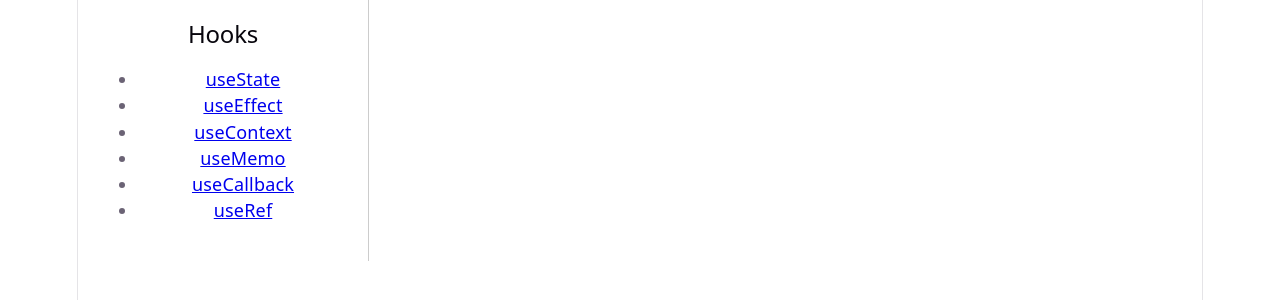
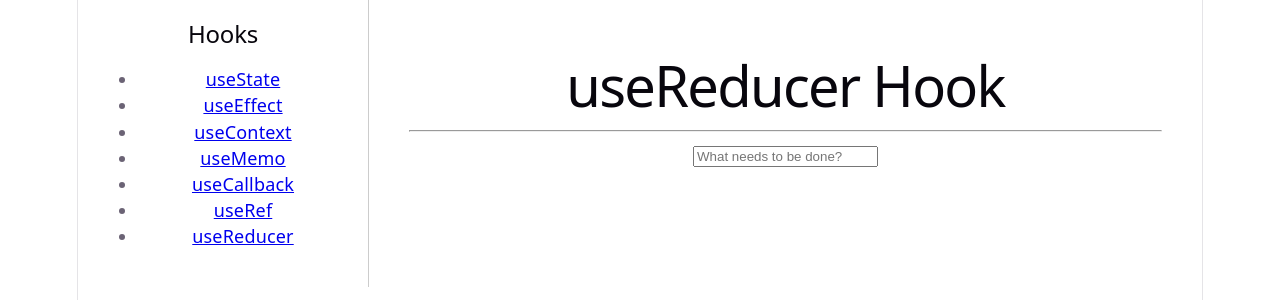
Before and after one commit to prasadaraod/react-hooks-explorer, a React (Vite) app: page /use-reducer in a window 1280 px wide. Shown: the top 300 px of the page. Built offline with nearby package versions, Linux system fonts and the light colour scheme.

Commit message:
use reducer implementation for complex state management

```diff
--- a/src/App.jsx
+++ b/src/App.jsx
@@ -5,6 +5,7 @@ import UseContextPage from './pages/UseContextPage';
 import UseMemoPage from './pages/UseMemoPage';
 import UseCallbackPage from './pages/UseCallbackPage';
 import UseRefPage from './pages/UseRefPage';
+import UseReducerPage from './pages/UseReducerPage';
 
 function App() {
   return (
@@ -20,6 +21,7 @@ function App() {
             <li><Link to="/use-memo">useMemo</Link></li>
             <li><Link to="/use-callback">useCallback</Link></li>
             <li><Link to="/use-ref">useRef</Link></li>
+            <li><Link to="/use-reducer">useReducer</Link></li>
             {/* We will add more links here as we go */}
           </ul>
         </nav>
@@ -33,6 +35,7 @@ function App() {
             <Route path="/use-memo" element={<UseMemoPage />} />
             <Route path='/use-callback' element={<UseCallbackPage />} />
             <Route path='/use-ref' element={<UseRefPage />} />
+            <Route path='/use-reducer' element={<UseReducerPage />} />
             <Route path="/" element={<h1>Select a Hook to explore</h1>} />
           </Routes>
         </main>
--- /dev/null
+++ b/src/pages/UseReducerPage.jsx
@@ -0,0 +1,76 @@
+import { useReducer, useState } from 'react';
+
+// 1. Define the possible actions
+const ACTIONS = {
+  ADD_TODO: 'add-todo',
+  TOGGLE_TODO: 'toggle-todo',
+  DELETE_TODO: 'delete-todo'
+};
+
+// 2. The Reducer Function: Logic lives here, outside the component
+function reducer(todos, action) {
+  switch (action.type) {
+    case ACTIONS.ADD_TODO:
+      return [...todos, newTodo(action.payload.name)];
+    case ACTIONS.TOGGLE_TODO:
+      return todos.map(todo => {
+        if (todo.id === action.payload.id) {
+          return { ...todo, complete: !todo.complete };
+        }
+        return todo;
+      });
+    case ACTIONS.DELETE_TODO:
+      return todos.filter(todo => todo.id !== action.payload.id);
+    default:
+      return todos;
+  }
+}
+
+function newTodo(name) {
+  return { id: Date.now(), name: name, complete: false };
+}
+
+const UseReducerPage = () => {
+  const [todos, dispatch] = useReducer(reducer, []);
+  const [name, setName] = useState('');
+
+  function handleSubmit(e) {
+    e.preventDefault();
+    dispatch({ type: ACTIONS.ADD_TODO, payload: { name: name } });
+    setName('');
+  }
+
+  return (
+    <div style={{ padding: '20px' }}>
+      <h1>useReducer Hook</h1>
+      <hr />
+
+      <form onSubmit={handleSubmit}>
+        <input
+          type="text"
+          value={name}
+          onChange={e => setName(e.target.value)}
+          placeholder="What needs to be done?"
+        />
+      </form>
+
+      <div style={{ marginTop: '20px' }}>
+        {todos.map(todo => (
+          <div key={todo.id} style={{ marginBottom: '10px', display: 'flex', gap: '10px' }}>
+            <span style={{ color: todo.complete ? '#AAA' : '#000', textDecoration: todo.complete ? 'line-through' : 'none' }}>
+              {todo.name}
+            </span>
+            <button onClick={() => dispatch({ type: ACTIONS.TOGGLE_TODO, payload: { id: todo.id } })}>
+              {todo.complete ? 'Undo' : 'Complete'}
+            </button>
+            <button onClick={() => dispatch({ type: ACTIONS.DELETE_TODO, payload: { id: todo.id } })}>
+              Delete
+            </button>
+          </div>
+        ))}
+      </div>
+    </div>
+  );
+};
+
+export default UseReducerPage;
```
